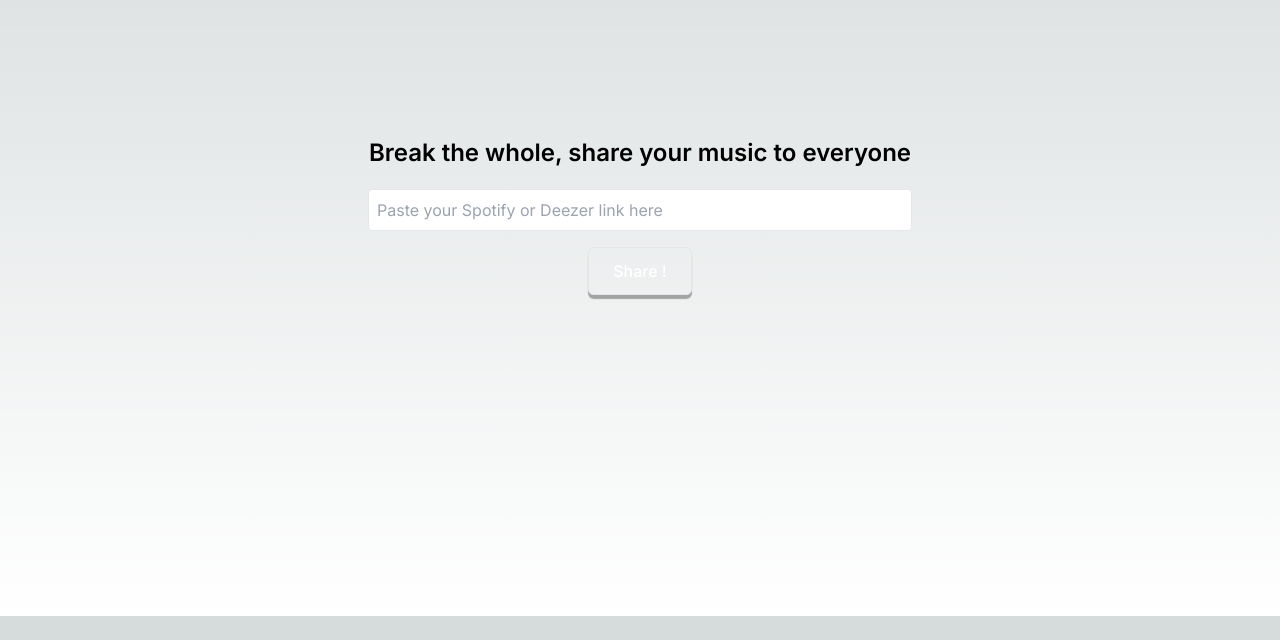
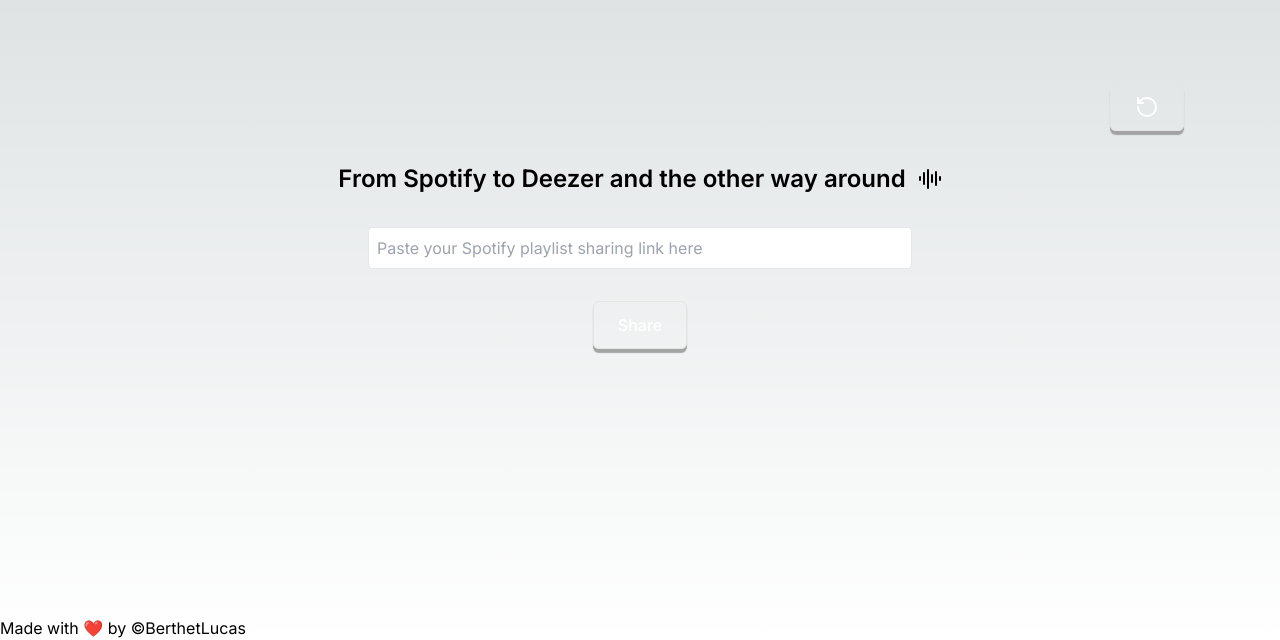
Before and after one commit to BerthetLucas/sharing-links-transformer, a Next.js app: page / in a window 1280 px wide. Shown: the part 184-824 px from the top of the page. Before the commit the page ends 800 px from the top, so only its background shows below. Built offline with nearby package versions, Linux system fonts and the light colour scheme; no server answers.

Commit message:
improve layout

```diff
--- a/package.json
+++ b/package.json
@@ -17,6 +17,8 @@
     "@tanstack/react-query": "5.62.7",
     "axios": "1.7.9",
     "dotenv": "16.4.7",
+    "ldrs": "1.0.2",
+    "lucide-react": "0.474.0",
     "next": "15.1.6",
     "next-intl": "3.26.0",
     "react": "19.0.0",
--- a/src/app/components/DeezerLink.tsx
+++ b/src/app/components/DeezerLink.tsx
@@ -1,4 +1,5 @@
 'use client';
+import { Copy } from 'lucide-react';
 import Link from 'next/link';
 import { useGetDeezerSong } from '@/app/hooks/useGetDeezerSong';
 import { useGetSpotifySong } from '@/app/hooks/useGetSpotifySong';
@@ -20,10 +21,11 @@
   const cover = deezerInfo.data[0].album.cover;
 
   return (
-    <div className="flex flex-col items-center gap-4">
+    <div className="flex flex-col items-center gap-4 rounded-lg border border-white bg-gray-900 p-10">
       <p>You can now share this link to a Deezer User</p>
-      <button className="rounded-sm bg-white p-6 text-black">
+      <button className="flex gap-3 rounded-lg bg-white p-6 font-bold text-black">
         <Link href={link}>{link}</Link>
+        <Copy />
       </button>
       <img alt="" src={cover} />
       <p>{spotifyArtiste}</p>
--- a/src/app/components/FormInputLink.tsx
+++ b/src/app/components/FormInputLink.tsx
@@ -1,3 +1,5 @@
+import { useTranslations } from 'next-intl';
+
 type FormInputLinkProps = {
   deezerSongUrl: string;
   onSubmit: (event: React.FormEvent) => void;
@@ -5,24 +7,25 @@
 };
 
 export const FormInputLink = ({ onSubmit, deezerSongUrl, spotifySongId }: FormInputLinkProps) => {
+  const t = useTranslations('Form');
+
   if (deezerSongUrl || spotifySongId) {
     return null;
   }
 
   return (
-    <form className="flex w-1/2 flex-col items-center text-black" onSubmit={onSubmit}>
+    <form className="flex w-1/2 flex-col items-center gap-4 text-black" onSubmit={onSubmit}>
       <input
         className="mb-4 w-full rounded border p-2"
         name="url"
-        placeholder="Paste your Spotify or Deezer link here"
+        placeholder={t('placeholder')}
         required
         type="text"
       />
-
       <input
         className="group relative inline-flex h-12 items-center justify-center overflow-hidden rounded-md border border-neutral-200 bg-transparent px-6 font-medium text-white transition-all [box-shadow:0px_4px_1px_#a3a3a3] active:translate-y-[2px] active:shadow-none"
         type="submit"
-        value="Share !"
+        value={t('button')}
       />
     </form>
   );
--- /dev/null
+++ b/src/app/components/Loading.tsx
@@ -0,0 +1,9 @@
+import 'ldrs/orbit';
+import { orbit } from 'ldrs';
+
+export const Loading = () => {
+  orbit.register();
+
+  // @ts-expect-error
+  return <l-orbit color="white" size="35" speed="1.5"></l-orbit>;
+};
--- /dev/null
+++ b/src/app/components/RetryButton.tsx
@@ -0,0 +1,16 @@
+import { RotateCcw } from 'lucide-react';
+
+type RetryButtonProps = {
+  onClick: () => void;
+};
+
+export const RetryButton = ({ onClick }: RetryButtonProps) => {
+  return (
+    <button
+      className="group relative inline-flex h-12 items-center justify-center overflow-hidden rounded-md border border-neutral-200 bg-transparent px-6 font-medium text-white transition-all [box-shadow:0px_4px_1px_#a3a3a3] active:translate-y-[2px] active:shadow-none"
+      onClick={onClick}
+    >
+      <RotateCcw />
+    </button>
+  );
+};
--- a/src/app/components/SpotifyLink.tsx
+++ b/src/app/components/SpotifyLink.tsx
@@ -1,3 +1,4 @@
+import { Copy } from 'lucide-react';
 import Link from 'next/link';
 import { useGetDeezerIdFromSharingLink, useGetDeezerSongById } from '@/app/hooks/useGetDeezerSong';
 import { useGetSpotifySongInfo } from '@/app/hooks/useGetSpotifySongInfo';
@@ -22,9 +23,10 @@
     <div className="flex flex-col items-center gap-4">
       <p>You can now share this link to a Spotify User</p>
       <button className="rounded-sm bg-white p-6 text-black">
-        <Link href={link} rel="noopener noreferrer" target="_blank">
-          {link}
-        </Link>
+        <button className="flex gap-3 rounded-lg bg-white p-6 font-bold text-black">
+          <Link href={link}>{link}</Link>
+          <Copy />
+        </button>
       </button>
       <img alt="Album cover" src={cover} />
       <p>{deezerArtist}</p>
--- /dev/null
+++ b/src/app/components/Title.tsx
@@ -0,0 +1,22 @@
+import { AudioLines } from 'lucide-react';
+import { useTranslations } from 'next-intl';
+
+type TitleProps = {
+  deezerSongUrl: string;
+  spotifySongId: string;
+};
+
+export const Title = ({ deezerSongUrl, spotifySongId }: TitleProps) => {
+  const t = useTranslations('Title');
+
+  if (deezerSongUrl || spotifySongId) {
+    return null;
+  }
+
+  return (
+    <div className="flex items-center gap-3">
+      <h1 className="text-2xl font-semibold">{t('title')}</h1>
+      <AudioLines />
+    </div>
+  );
+};
--- a/src/app/layout.tsx
+++ b/src/app/layout.tsx
@@ -25,6 +25,7 @@
         <Providers locale={locale} messages={messages}>
           {children}
         </Providers>
+        <footer>Made with ❤️ by ©BerthetLucas</footer>
       </body>
     </html>
   );
--- a/src/app/page.tsx
+++ b/src/app/page.tsx
@@ -1,12 +1,13 @@
 'use client';
-import { useTranslations } from 'next-intl';
 import { Suspense, useEffect, useState } from 'react';
 import { DeezerLink } from '@/app/components/DeezerLink';
 import { FormInputLink } from '@/app/components/FormInputLink';
+import { Loading } from '@/app/components/Loading';
+import { RetryButton } from '@/app/components/RetryButton';
 import { SpotifyLink } from '@/app/components/SpotifyLink';
+import { Title } from '@/app/components/Title';
 
 export default function HomePage() {
-  const t = useTranslations('HomePage');
   const [inputUrl, setInputUrl] = useState('');
   const [spotifySongId, setSpotifySongId] = useState('');
   const [deezerSongUrl, setDeezerSongUrl] = useState('');
@@ -18,6 +19,12 @@
     const formData = new FormData(event.target as HTMLFormElement);
     const url = formData.get('url') as string;
     setInputUrl(url);
+  }
+
+  function handleReset() {
+    setInputUrl('');
+    setDeezerSongUrl('');
+    setSpotifySongId('');
   }
 
   useEffect(() => {
@@ -35,16 +42,19 @@
   }, [inputUrl]);
 
   return (
-    <main className="flex min-h-screen flex-col items-center justify-center gap-5 p-24">
-      <h1 className="text-2xl font-semibold">{t('title')}</h1>
+    <main className="flex min-h-screen flex-col items-center justify-center gap-8 p-24">
+      <div className="flex w-full items-end justify-end">
+        <RetryButton onClick={handleReset} />
+      </div>
+      <Title deezerSongUrl={deezerSongUrl} spotifySongId={spotifySongId} />
       <FormInputLink deezerSongUrl={deezerSongUrl} onSubmit={handleSubmit} spotifySongId={spotifySongId} />
       {spotifySongId && (
-        <Suspense fallback={<div>Loading...</div>}>
+        <Suspense fallback={<Loading />}>
           <DeezerLink spotifySongId={spotifySongId} />
         </Suspense>
       )}
       {deezerSongUrl && (
-        <Suspense fallback={<div>Loading...</div>}>
+        <Suspense fallback={<Loading />}>
           <SpotifyLink deezerSongUrl={deezerSongUrl} />{' '}
         </Suspense>
       )}
--- a/src/i18n/locales/en.json
+++ b/src/i18n/locales/en.json
@@ -1,5 +1,9 @@
 {
-  "HomePage": {
-    "title": "Break the whole, share your music to everyone"
+  "Title": {
+    "title": "From Spotify to Deezer and the other way around"
+  },
+  "Form": {
+    "placeholder": "Paste your Spotify playlist sharing link here",
+    "button": "Share"
   }
 }
```
Also changed, not shown: 1 other file (tests, documents, lock files or other folders).
